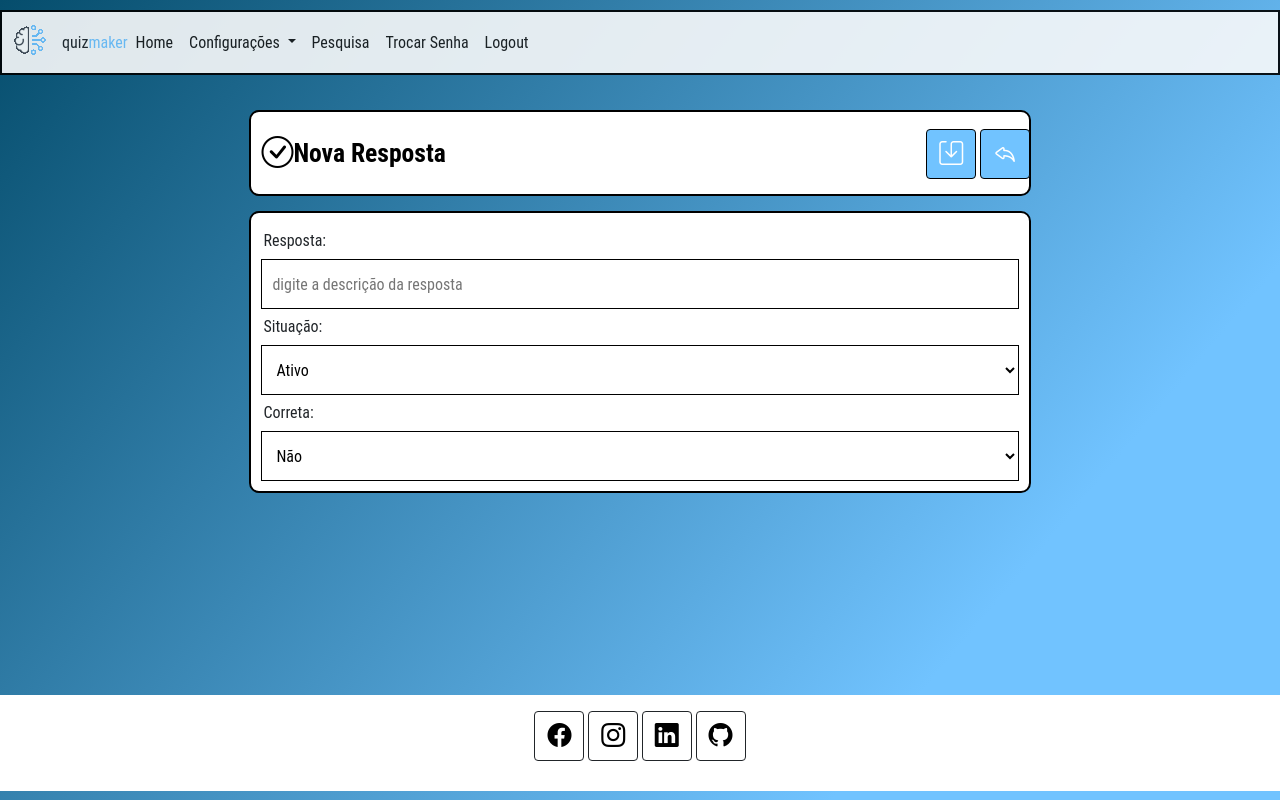
After one commit to Douglaxz/APIClimaTempo, a Flask app: page /novoResposta/11 in a window 1280 px wide. The commit adds this page. Run offline with Flask 2, Linux system fonts and the light colour scheme; the visitor is signed in with stand-in values (Sample User, id 1); parts of the project's set-up code (start-up, migrations or seed data) failed here and were passed over; some libraries are stand-ins or nearby versions.

Commit message:
finalização do ciclo de perguntas

```diff
--- a/helpers.py
+++ b/helpers.py
@@ -161,3 +161,28 @@ class FormularioPerguntaVisualizar(FlaskForm):
     status = SelectField('Situação:', coerce=int, choices=[(0, 'Ativo'),(1, 'Inativo')], render_kw={'readonly': True})
     ordem = IntegerField('Ordem:', [validators.DataRequired()], render_kw={'readonly': True})
     salvar = SubmitField('Salvar')
+
+##################################################################################################################################
+#RESPOSTA
+##################################################################################################################################
+#---------------------------------------------------------------------------------------------------------------------------------
+#FORMUÁRIO: resposta
+#TIPO: edição
+#TABELA: tb_resposta
+#---------------------------------------------------------------------------------------------------------------------------------
+class FormularioRespostaEdicao(FlaskForm):
+    desc = StringField('Resposta:', [validators.DataRequired(), validators.Length(min=1, max=50)], render_kw={"placeholder": "digite a descrição da resposta"})
+    status = SelectField('Situação:', coerce=int, choices=[(0, 'Ativo'),(1, 'Inativo')])
+    certa = SelectField('Correta:', coerce=int, choices=[(0, 'Não'),(1, 'Sim')])
+    salvar = SubmitField('Salvar')
+
+#---------------------------------------------------------------------------------------------------------------------------------
+#FORMUÁRIO: pesquisa
+#TIPO: visualização
+#TABELA: tb_pergunta
+#---------------------------------------------------------------------------------------------------------------------------------
+class FormularioRespostaVisualizar(FlaskForm):
+    desc = StringField('Pergunta:', [validators.DataRequired(), validators.Length(min=1, max=50)], render_kw={'readonly': True})
+    status = SelectField('Situação:', coerce=int, choices=[(0, 'Ativo'),(1, 'Inativo')], render_kw={'readonly': True})
+    certa = SelectField('Certa:', coerce=int, choices=[(0, 'Não'),(1, 'Sim')], render_kw={'readonly': True})
+    salvar = SubmitField('Salvar')
--- /dev/null
+++ b/templates/novoResposta.html
@@ -0,0 +1,28 @@
+{% extends 'template.html' %}
+{% block conteudo %}
+  <form method="post" action="{{ url_for('criarResposta',id=id, idpergunta=idpergunta) }}" enctype="multipart/form-data" id="formulario">
+    <div class="box_cabecalho">
+      <div class="box_titulo_interno">
+        <i class="bi bi-check-circle" style="font-size:2rem; color:black;" data-toggle="tooltip" data-placement="right" title="Pesquisa"></i> {{ titulo }}
+      </div>
+      <div class="box_botoes">
+        <a class="btn btn_titulo" href="#" onclick="myFunction()"><i class="bi bi-save" style="font-size:1.5rem; color:white;"></i></a>
+      </div>
+      <div class="box_botoes">
+        <a class="btn btn_titulo" href="{{ url_for('visualizarPergunta',id=id,idpergunta=idpergunta)}}"><i class="bi bi-reply" style="font-size:1.5rem; color:white;"></i></a>
+      </div>
+    </div>
+    <div class="boxformulario">
+      <fieldset>
+        <input type="hidden" name="id" id="id" value="{{idpergunta}}">
+        {{ form.csrf_token() }}
+        <div class="form-group">{{ form.desc.label(class = 'rotulo') }}
+          {{ form.desc(class = 'busca__input') }}</div>
+        <div class="form-group">{{ form.status.label(class = 'rotulo') }}
+          {{ form.status(class = 'busca__input') }}</div>
+          <div class="form-group">{{ form.certa.label(class = 'rotulo') }}
+            {{ form.certa(class = 'busca__input') }}</div>
+      </fieldset>
+    </div>
+  </form>
+{% endblock %}
--- a/views.py
+++ b/views.py
@@ -8,7 +8,8 @@ from models import tb_user,\
     tb_usertype,\
     tb_tipostatus,\
     tb_pesquisa,\
-    tb_pergunta
+    tb_pergunta,\
+    tb_resposta
 from helpers import \
     FormularPesquisa, \
     FormularioUsuarioTrocarSenha,\
@@ -21,7 +22,9 @@ from helpers import \
     FormularioPesquisaEdicao,\
     FormularioPesquisaVisualizar,\
     FormularioPerguntaEdicao,\
-    FormularioPerguntaVisualizar
+    FormularioPerguntaVisualizar,\
+    FormularioRespostaEdicao,\
+    FormularioRespostaVisualizar
 
 # ITENS POR PÁGINA
 from config import ROWS_PER_PAGE, CHAVE
@@ -710,8 +713,8 @@ def novoPergunta(id):
     return render_template('novoPergunta.html', titulo='Nova Pergunta', form=form, id=id)
 
 #---------------------------------------------------------------------------------------------------------------------------------
-#ROTA: criarPesquisa
-#FUNÇÃO: inserir informações de pesquisa no banco de dados
+#ROTA: criarPergunta
+#FUNÇÃO: inserir informações de pergunta no banco de dados
 #PODE ACESSAR: usuários do tipo administrador
 #---------------------------------------------------------------------------------------------------------------------------------
 @app.route('/criarPergunta', methods=['POST',])
@@ -728,7 +731,8 @@ def criarPergunta():
     status = form.status.data
     ordem = form.ordem.data
     cod_pesquisa = id
-    pergunta = tb_pergunta.query.filter_by(desc_pergunta=desc).first()
+    pergunta = tb_pergunta.query.filter_by(desc_pergunta=desc).first()\
+            .filter(tb_pergunta.cod_pesquisa == id)
     if pergunta:
         flash ('Pergunta já existe','danger')
         return redirect(url_for('pesquisa'))
@@ -749,11 +753,17 @@ def visualizarPergunta(id,idpergunta):
         flash('Sessão expirou, favor logar novamente','danger')
         return redirect(url_for('login',proxima=url_for('visualizarPergunta')))
     pergunta = tb_pergunta.query.filter_by(cod_pergunta=idpergunta).first()
+    page = request.args.get('page', 1, type=int)
     form = FormularioPerguntaVisualizar()
     form.desc.data = pergunta.desc_pergunta
     form.status.data = pergunta.status_pergunta
     form.ordem.data = pergunta.ordem_pergunta
-    return render_template('visualizarPergunta.html', titulo='Visualizar Pergunta', id=id, form=form, idpergunta=idpergunta)
+
+    respostas = tb_resposta.query.order_by(tb_resposta.desc_resposta)\
+        .filter(tb_resposta.cod_pergunta == idpergunta)\
+        .paginate(page=page, per_page=ROWS_PER_PAGE, error_out=False)
+
+    return render_template('visualizarPergunta.html', titulo='Visualizar Pergunta', id=id, form=form, idpergunta=idpergunta,respostas=respostas)
 
 #---------------------------------------------------------------------------------------------------------------------------------
 #ROTA: editarPergunta
@@ -795,3 +805,109 @@ def atualizarPergunta(id,idpergunta):
     else:
         flash('Favor verificar os campos!','danger')
     return redirect(url_for('visualizarPergunta', id=id, idpergunta=idpergunta))
+
+##################################################################################################################################
+#RESPOSTAS
+##################################################################################################################################
+#---------------------------------------------------------------------------------------------------------------------------------
+#ROTA: novoResposta
+#FUNÇÃO: mostrar o formulário de cadastro de resposta
+#PODE ACESSAR: todos
+#---------------------------------------------------------------------------------------------------------------------------------
+@app.route('/novoResposta/<int:id><int:idpergunta>')
+def novoResposta(id,idpergunta):
+    if 'usuario_logado' not in session or session['usuario_logado'] == None:
+        flash('Sessão expirou, favor logar novamente','danger')
+        return redirect(url_for('login',proxima=url_for('novoPergunta')))
+    form = FormularioRespostaEdicao()
+    return render_template('novoResposta.html', titulo='Nova Resposta', form=form, id=id, idpergunta=idpergunta)
+
+#---------------------------------------------------------------------------------------------------------------------------------
+#ROTA: criarResposta
+#FUNÇÃO: inserir informações de resposta no banco de dados
+#PODE ACESSAR: todos
+#---------------------------------------------------------------------------------------------------------------------------------
+@app.route('/criarResposta/<int:id><int:idpergunta>', methods=['POST',])
+def criarResposta(id,idpergunta):
+    if 'usuario_logado' not in session or session['usuario_logado'] == None:
+        flash('Sessão expirou, favor logar novamente','danger')
+        return redirect(url_for('login',proxima=url_for('criarResposta')))
+    form = FormularioRespostaEdicao(request.form)
+    if not form.validate_on_submit():
+        flash('Por favor, preencha todos os dados','danger')
+        return redirect(url_for('criarResposta'))
+    idpergunta = request.form['id']
+    desc  = form.desc.data
+    status = form.status.data
+    certa = form.certa.data
+    cod_pesquisa = id
+    resposta = tb_resposta.query.filter_by(desc_resposta=desc).first()\
+            .filter(tb_resposta.cod_pergunta == idpergunta)
+    if resposta:
+        flash ('Resposta já existe','danger')
+        return redirect(url_for('visualizarPergunta',id=id,idpergunta=idpergunta))
+    novoResposta = tb_resposta(desc_resposta=desc, status_resposta=status, cod_pergunta=idpergunta, certa_resposta=certa)
+    flash('Resposta criada com sucesso!','success')
+    db.session.add(novoResposta)
+    db.session.commit()
+    return redirect(url_for('visualizarPergunta', id=id, idpergunta=idpergunta))
+
+#---------------------------------------------------------------------------------------------------------------------------------
+#ROTA: visualizarResposta
+#FUNÇÃO: visualizar informações de resposta no banco de dados
+#PODE ACESSAR: todos
+#---------------------------------------------------------------------------------------------------------------------------------
+@app.route('/visualizarResposta/<int:id><int:idpergunta><int:idresposta>')
+def visualizarResposta(id,idpergunta,idresposta):
+    if 'usuario_logado' not in session or session['usuario_logado'] == None:
+        flash('Sessão expirou, favor logar novamente','danger')
+        return redirect(url_for('login',proxima=url_for('visualizarPergunta')))
+    resposta = tb_resposta.query.filter_by(cod_resposta=idresposta).first()
+    page = request.args.get('page', 1, type=int)
+    form = FormularioRespostaVisualizar()
+    form.desc.data = resposta.desc_resposta
+    form.status.data = resposta.status_resposta
+    form.certa.data = resposta.certa_resposta
+
+    return render_template('visualizarResposta.html', titulo='Visualizar Resposta', id=id, form=form, idpergunta=idpergunta,idresposta=idresposta)
+
+#---------------------------------------------------------------------------------------------------------------------------------
+#ROTA: editarResposta
+#FUNÇÃO: editar informações de resposta no banco de dados
+#PODE ACESSAR: todos
+#---------------------------------------------------------------------------------------------------------------------------------
+@app.route('/editarResposta/<int:id><int:idpergunta><int:idresposta>')
+def editarResposta(id,idpergunta,idresposta):
+    if 'usuario_logado' not in session or session['usuario_logado'] == None:
+        flash('Sessão expirou, favor logar novamente','danger')
+        return redirect(url_for('login',proxima=url_for('editarPergunta')))
+    resposta = tb_resposta.query.filter_by(cod_resposta=idresposta).first()
+    form = FormularioRespostaEdicao()
+    form.desc.data = resposta.desc_resposta
+    form.status.data = resposta.status_resposta
+    form.certa.data = resposta.certa_resposta
+    return render_template('editarResposta.html', titulo='Editar Resposta', id=id, form=form, idpergunta=idpergunta,idresposta=idresposta)
+
+#---------------------------------------------------------------------------------------------------------------------------------
+#ROTA: atualizarResposta
+#FUNÇÃO: alterar as informações de resposta no banco de dados
+#PODE ACESSAR: todos
+#---------------------------------------------------------------------------------------------------------------------------------
+@app.route('/atualizarResposta/<int:id><int:idpergunta><int:idresposta>', methods=['POST',])
+def atualizarResposta(id,idpergunta,idresposta):
+    if 'usuario_logado' not in session or session['usuario_logado'] == None:
+        flash('Sessão expirou, favor logar novamente','danger')
+        return redirect(url_for('login',proxima=url_for('atualizarResposta')))
+    form = FormularioRespostaEdicao(request.form)
+    if form.validate_on_submit():
+        idresposta = request.form['id']
+        resposta = tb_resposta.query.filter_by(cod_resposta=idresposta).first()
+        resposta.desc_resposta = form.desc.data
+        resposta.status_resposta = form.status.data
+        resposta.certa_resposta = form.certa.data
+        db.session.add(resposta)
+        db.session.commit()
+        flash('Resposta atualizada com sucesso!','success')
+    else:
+        flash('Favor verificar os campos!','danger')
+    return redirect(url_for('visualizarResposta', id=id, idpergunta=idpergunta, idresposta=idresposta))
```
Also changed, not shown: models.py (+10 -0 lines), templates/editarResposta.html (added, +34 -0 lines), templates/visualizarPergunta.html (+39 -1 lines), templates/visualizarResposta.html (added, +31 -0 lines).
